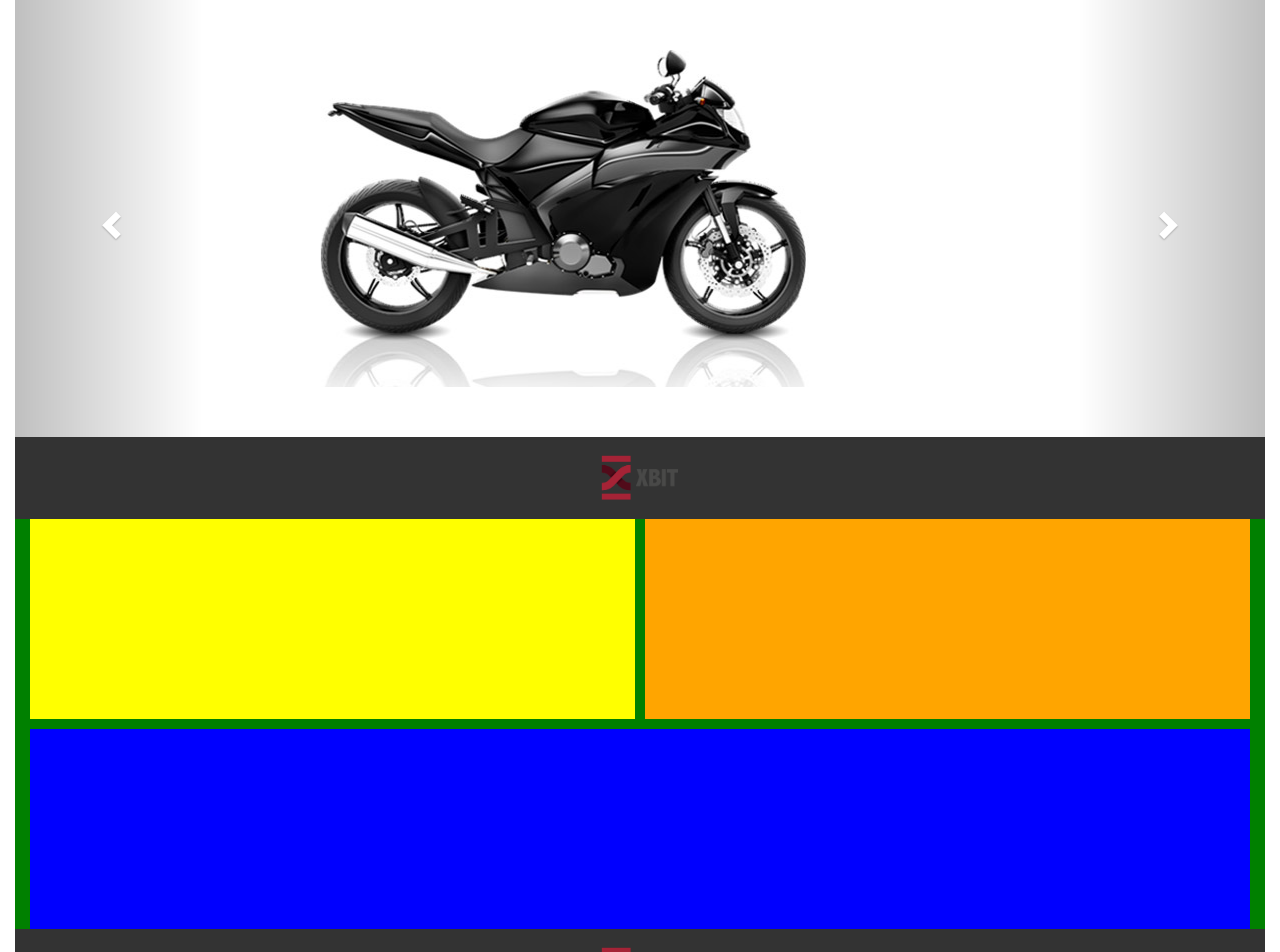
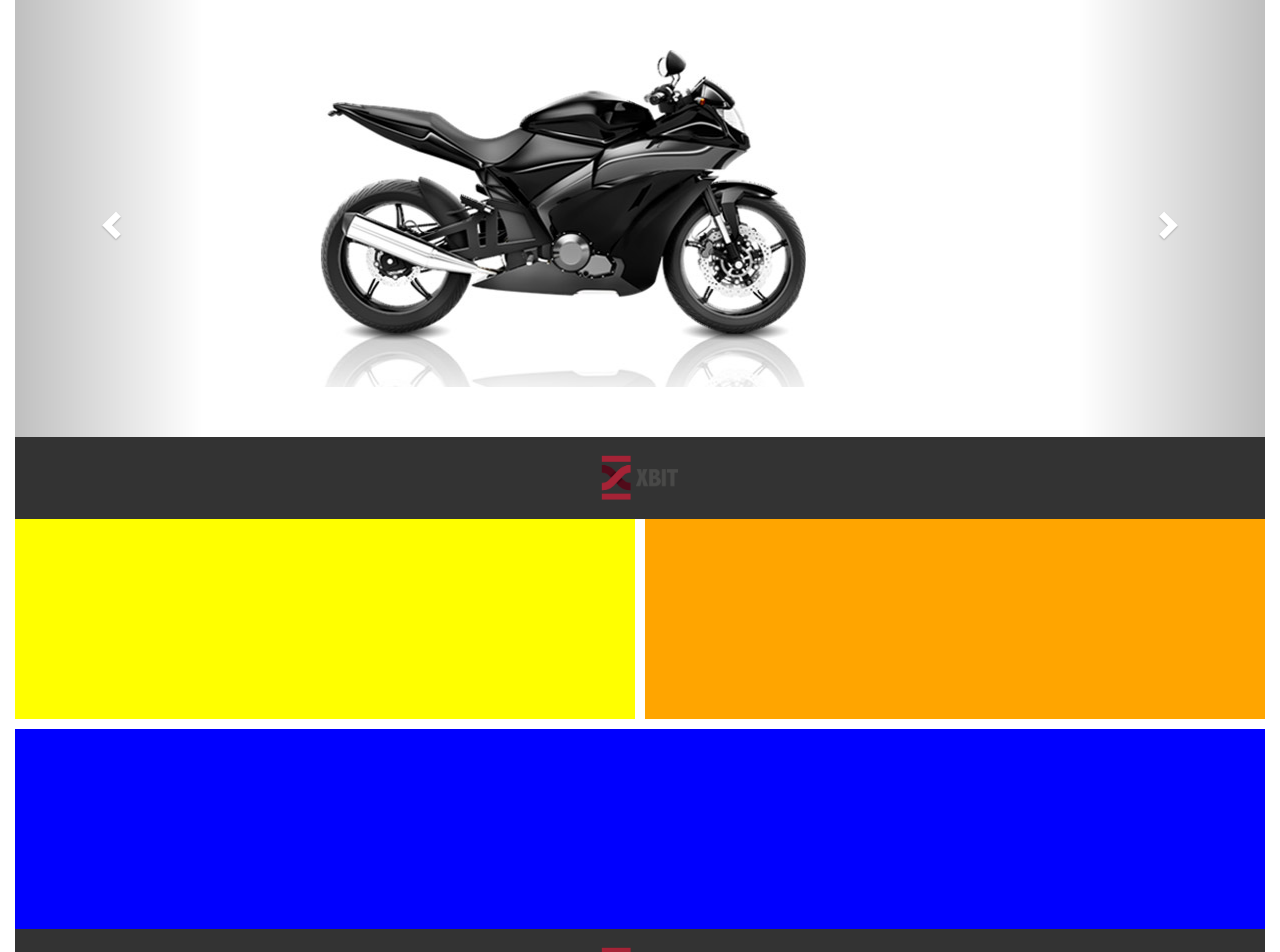
Before and after one commit to Ofaso/M152-Project, an Angular app: page / in a window 1280 px wide. Shown: the top 952 px of the page. Built offline with nearby package versions, Linux system fonts and the light colour scheme.

Commit message:
feat(grid): add_some_style

```diff
--- a/src/app/app.component.css
+++ b/src/app/app.component.css
@@ -122,10 +122,8 @@
 
 /* VIDEO SECTION */
 .video-section {
-    background-color: green;
     min-height: 100px;
     display: grid;
-    padding: 0 15px;
     grid-gap: 10px 10px;
     align-items: center;
 }
```
